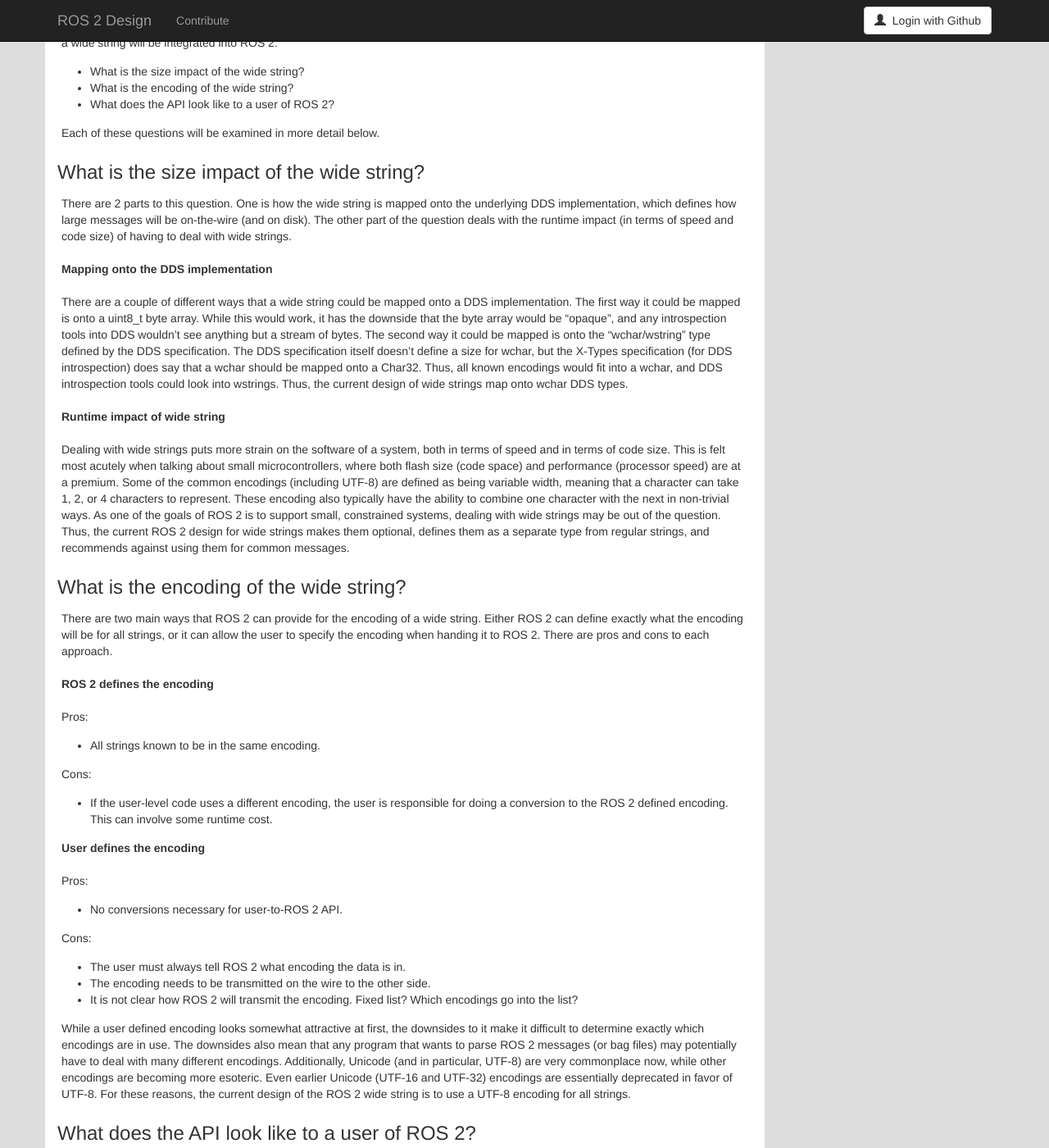
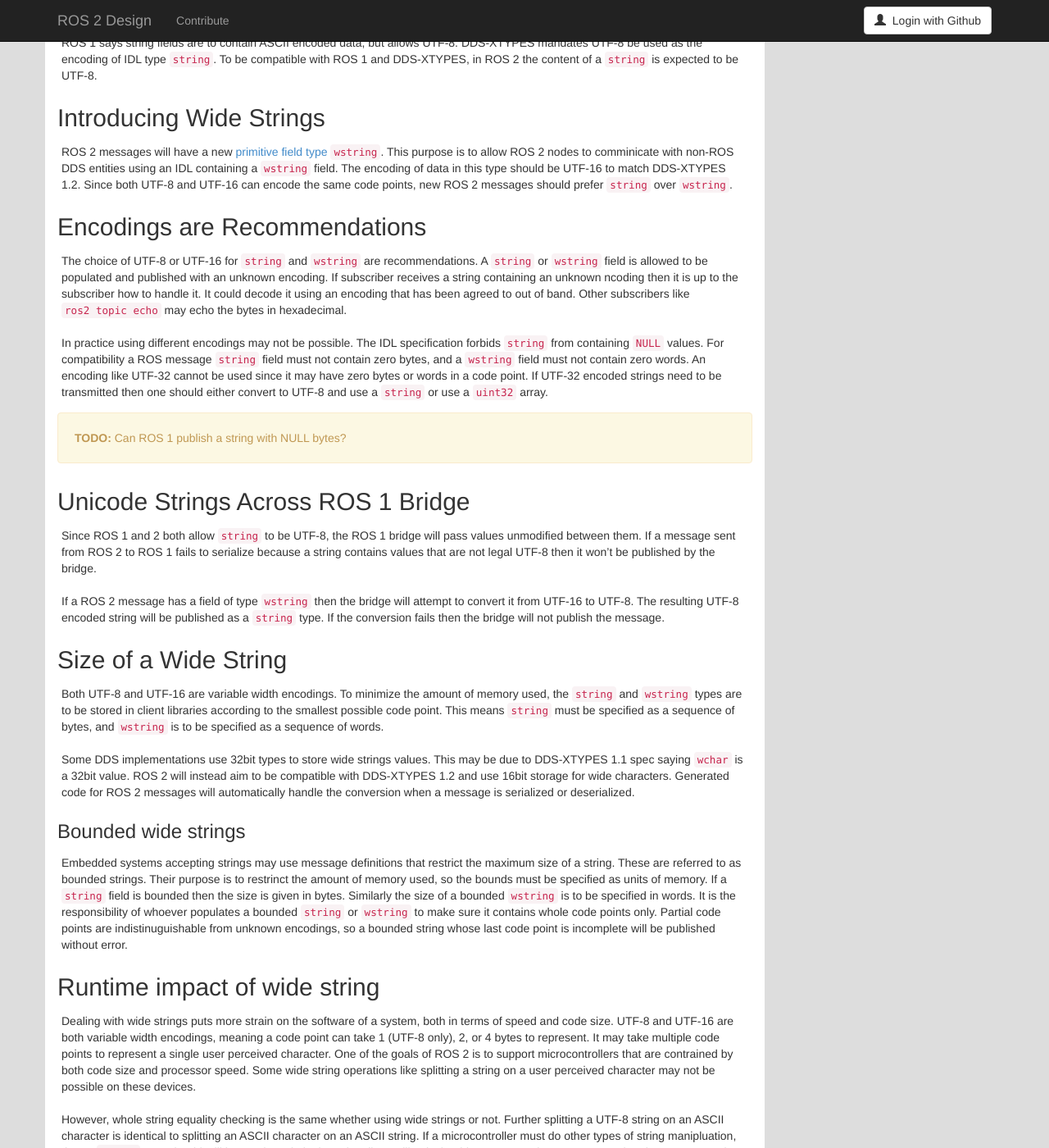
Before and after one commit to ros2/design, a Jekyll site: the page built from articles/WideStrings.md, in a window 1280 px wide and 1400 px high, scrolled down 836 px. Shown: the whole window at 82% size. Built offline with Jekyll 4.4.1, drawn with Linux system fonts in a browser that asks for light colours; nearby versions of some CDN libraries; some of the changed text lies outside the part shown.

Commit message:
String UTF-8 WString UTF-16
Recommend UTF-8 in string instead of restricting to ASCII.
wstring type specified in words and uses UTF-16.
State assumptions about string processing on microcontrollers and
recommend UTF8 still.
Remove c++ ros::utf8_string in favor of std::string and std::u16string.
Add section about wide strings via ROS 1 bridge.
String bounds specified in memory units instead of user perceived
characters.
Remove Summary since it duplicates the information above.

````diff
--- a/articles/WideStrings.md
+++ b/articles/WideStrings.md
@@ -48,87 +48,83 @@
 
 The rest of this document is generally going to assume Unicode, unless stated otherwise.
 
+## Unicode Characters in Strings
+ROS 1 says string fields are to contain ASCII encoded data, but allows UTF-8.
+DDS-XTYPES mandates UTF-8 be used as the encoding of IDL type `string`.
+To be compatible with ROS 1 and DDS-XTYPES, in ROS 2 the content of a `string` is expected to be UTF-8.
+
 ## Introducing Wide Strings
-To support multi-byte characters, ROS 2 will introduce the concept of a wide string.
-There are a few basic questions to answer on how a wide string will be integrated into ROS 2:
+ROS 2 messages will have a new [primitive field type](/articles/interface_definition.html) `wstring`.
+This purpose is to allow ROS 2 nodes to comminicate with non-ROS DDS entities using an IDL containing a `wstring` field.
+The encoding of data in this type should be UTF-16 to match DDS-XTYPES 1.2.
+Since both UTF-8 and UTF-16 can encode the same code points, new ROS 2 messages should prefer `string` over `wstring`.
 
-* What is the size impact of the wide string?
-* What is the encoding of the wide string?
-* What does the API look like to a user of ROS 2?
+## Encodings are Recommendations
+The choice of UTF-8 or UTF-16 for `string` and `wstring` are recommendations.
+A `string` or `wstring` field is allowed to be populated and published with an unknown encoding.
+If subscriber receives a string containing an unknown ncoding then it is up to the subscriber how to handle it.
+It could decode it using an encoding that has been agreed to out of band.
+Other subscribers like `ros2 topic echo` may echo the bytes in hexadecimal.
 
-Each of these questions will be examined in more detail below.
+In practice using different encodings may not be possible.
+The IDL specification forbids `string` from containing `NULL` values.
+For compatibility a ROS message `string` field must not contain zero bytes, and a `wstring` field must not contain zero words.
+An encoding like UTF-32 cannot be used since it may have zero bytes or words in a code point.
+If UTF-32 encoded strings need to be transmitted then one should either convert to UTF-8 and use a `string` or use a `uint32` array.
 
-### What is the size impact of the wide string?
+<div class="alert alert-warning" markdown="1">
+  <b>TODO:</b> Can ROS 1 publish a string with NULL bytes?
+</div>
 
-There are 2 parts to this question.
-One is how the wide string is mapped onto the underlying DDS implementation, which defines how large messages will be on-the-wire (and on disk).
-The other part of the question deals with the runtime impact (in terms of speed and code size) of having to deal with wide strings.
+## Unicode Strings Across ROS 1 Bridge
+Since ROS 1 and 2 both allow `string` to be UTF-8, the ROS 1 bridge will pass values unmodified between them.
+If a message sent from ROS 2 to ROS 1 fails to serialize because a string contains values that are not legal UTF-8 then it won't be published by the bridge.
 
-**Mapping onto the DDS implementation**
+If a ROS 2 message has a field of type `wstring` then the bridge will attempt to convert it from UTF-16 to UTF-8.
+The resulting UTF-8 encoded string will be published as a `string` type.
+If the conversion fails then the bridge will not publish the message.
 
-There are a couple of different ways that a wide string could be mapped onto a DDS implementation.
-The first way it could be mapped is onto a uint8_t byte array.
-While this would work, it has the downside that the byte array would be "opaque", and any introspection tools into DDS wouldn't see anything but a stream of bytes.
-The second way it could be mapped is onto the "wchar/wstring" type defined by the DDS specification.
-The DDS specification itself doesn't define a size for wchar, but the X-Types specification (for DDS introspection) does say that a wchar should be mapped onto a Char32.
-Thus, all known encodings would fit into a wchar, and DDS introspection tools could look into wstrings.
-Thus, the current design of wide strings map onto wchar DDS types.
+## Size of a Wide String
 
-**Runtime impact of wide string**
+Both UTF-8 and UTF-16 are variable width encodings.
+To minimize the amount of memory used, the `string` and `wstring` types are to be stored in client libraries according to the smallest possible code point.
+This means `string` must be specified as a sequence of bytes, and `wstring` is to be specified as a sequence of words.
 
-Dealing with wide strings puts more strain on the software of a system, both in terms of speed and in terms of code size.
-This is felt most acutely when talking about small microcontrollers, where both flash size (code space) and performance (processor speed) are at a premium.
-Some of the common encodings (including UTF-8) are defined as being variable width, meaning that a character can take 1, 2, or 4 characters to represent.
-These encoding also typically have the ability to combine one character with the next in non-trivial ways.
-As one of the goals of ROS 2 is to support small, constrained systems, dealing with wide strings may be out of the question.
-Thus, the current ROS 2 design for wide strings makes them optional, defines them as a separate type from regular strings, and recommends against using them for common messages.
+Some DDS implementations use 32bit types to store wide strings values.
+This may be due to DDS-XTYPES 1.1 spec saying `wchar` is a 32bit value.
+ROS 2 will instead aim to be compatible with DDS-XTYPES 1.2 and use 16bit storage for wide characters.
+Generated code for ROS 2 messages will automatically handle the conversion when a message is serialized or deserialized.
 
-### What is the encoding of the wide string?
+### Bounded wide strings
 
-There are two main ways that ROS 2 can provide for the encoding of a wide string.
-Either ROS 2 can define exactly what the encoding will be for all strings, or it can allow the user to specify the encoding when handing it to ROS 2.
-There are pros and cons to each approach.
+Embedded systems accepting strings may use message definitions that restrict the maximum size of a string.
+These are referred to as bounded strings.
+Their purpose is to restrinct the amount of memory used, so the bounds must be specified as units of memory.
+If a `string` field is bounded then the size is given in bytes.
+Similarly the size of a bounded `wstring` is to be specified in words.
+It is the responsibility of whoever populates a bounded `string` or `wstring` to make sure it contains whole code points only.
+Partial code points are indistinuguishable from unknown encodings, so a bounded string whose last code point is incomplete will be published without error.
 
-**ROS 2 defines the encoding**
+## Runtime impact of wide string
 
-Pros:
+Dealing with wide strings puts more strain on the software of a system, both in terms of speed and code size.
+UTF-8 and UTF-16 are both variable width encodings, meaning a code point can take 1 (UTF-8 only), 2, or 4 bytes to represent.
+It may take multiple code points to represent a single user perceived character.
+One of the goals of ROS 2 is to support microcontrollers that are contrained by both code size and processor speed.
+Some wide string operations like splitting a string on a user perceived character may not be possible on these devices.
 
-* All strings known to be in the same encoding.
+However, whole string equality checking is the same whether using wide strings or not.
+Further splitting a UTF-8 string on an ASCII character is identical to splitting an ASCII character on an ASCII string.
+If a microcontroller must do other types of string manipluation, then a `string` type should still be used.
+Code in the subscriber callback should stop processing a message when it encounters a byte greater than 127 in a `string` field.
 
-Cons:
+## What does the API look like to a user of ROS 2?
 
-* If the user-level code uses a different encoding, the user is responsible for doing a conversion to the ROS 2 defined encoding.
-  This can involve some runtime cost.
+### Python 3
 
-**User defines the encoding**
-
-Pros:
-
-* No conversions necessary for user-to-ROS 2 API.
-
-Cons:
-
-* The user must always tell ROS 2 what encoding the data is in.
-* The encoding needs to be transmitted on the wire to the other side.
-* It is not clear how ROS 2 will transmit the encoding.
-  Fixed list?
-  Which encodings go into the list?
-
-While a user defined encoding looks somewhat attractive at first, the downsides to it make it difficult to determine exactly which encodings are in use.
-The downsides also mean that any program that wants to parse ROS 2 messages (or bag files) may potentially have to deal with many different encodings.
-Additionally, Unicode (and in particular, UTF-8) are very commonplace now, while other encodings are becoming more esoteric.
-Even earlier Unicode (UTF-16 and UTF-32) encodings are essentially deprecated in favor of UTF-8.
-For these reasons, the current design of the ROS 2 wide string is to use a UTF-8 encoding for all strings.
-
-### What does the API look like to a user of ROS 2?
-
-#### Python 3
-
-Python 3 splits byte arrays from strings pretty cleanly.
-Thus, in Python 3, a string is a sequence of characters, where each character can take 1 or more bytes.
+In Python 3 a string is a sequence of characters where each character can take 1 or more bytes.
 Byte arrays are sequences of bytes.
-Thus, the ROS 2 API for dealing with wide strings (such as the publish API) will take just a string type in, and encode it as utf-8.
-The ROS 2 API for dealing with regular strings will take a string type in, and encode it as ASCII.
+Thus the ROS 2 API for dealing with `wstring` will take a string type in internally and convert it to UTF-16.
 
 **Example**
 
@@ -168,26 +164,23 @@
     main()
 ```
 
-Notice that this code looks almost identical to the same demo for String.
-That's because in python, the characters in the string and the byte representation are cleanly separated.
-Thus, the API looks exactly the same as it would for the String type.
+This code looks almost identical to the same demo for String.
 
-#### C++
+### C++
 
-C++ doesn't have good built-in support for wide strings.
-Using wchar_t is generally not a good option, as wchar_t has different sizes on different platforms (2 bytes on Windows, 4 bytes on Linux).
-Thus, ROS 2 will define a new type to deal with wide strings.
-The APIs that deal with wide strings will expect this new type to be passed in.
+In c++ wsing `wchar_t` has different sizes on different platforms (2 bytes on Windows, 4 bytes on Linux).
+Instead ROS 2 will use `char16_t` for characters of wide strings, and `std::u16string` for wide strings themselves.
 
 **Example**
 
 ```
+#include <codecvt>
 #include <iostream>
 #include <memory>
 
 #include "rclcpp/rclcpp.hpp"
 
-#include "std_msgs/msg/w_string.hpp"
+#include "std_msgs/msg/wstring.hpp"
 
 int main(int argc, char * argv[])
 {
@@ -204,9 +197,10 @@
 
   auto msg = std::make_shared<std_msgs::msg::WString>();
   auto i = 1;
+  std::wstring_convert<std::codecvt<char16_t, char, std::mbstate_t>, char16_t> convert_to_u16;
 
   while (rclcpp::ok()) {
-    utf8_string hello("Hello World: " + std::to_string(i++));
+    std::u16string hello(u"Hello World: " + convert_to_u16.from_bytes(std::to_string(i++)));
     msg->data = hello;
     std::cout << "Publishing: '" << msg->data.cpp_str() << "'" << std::endl;
     chatter_pub->publish(msg);
@@ -217,29 +211,3 @@
   return 0;
 }
 ```
-
-Here, ROS 2 has implemented a new type called "utf8_string" (this is still to be implemented, and the name may change).
-The publisher takes in types of utf8_string, and generates the correct data on the wire.
-
-### Bounded wide strings
-
-A note on bounded wide strings.
-ROS 2 allows for "bounded" strings and wide strings.
-These are strings that can be no longer than their bounded number.
-In the case of strings, the width of a character == the width of a byte in most cases, so the number of bytes in a bounded string is generally the bound (plus 1 for the NULL-termination).
-Wide strings are a little bit different.
-When dealing with bounded wide strings, the bound is on the number of characters, not bytes.
-Thus the maximum number of bytes the bounded wide string can be may be, and most likely will be, larger than the number of characters.
-
-## Summary
-
-To summarize, the current ROS 2 design for wide strings:
-
-* Maps wide characters onto the DDS type wchar.
-  This in turn maps wide strings on the DDS type wstring.
-* Allows them to be optionally supported by an implementation.
-* Defines wide strings as a separate type from strings.
-* Recommends against using wide strings for common messages.
-* Defines the encoding for all wide string to be UTF-8.
-* For python the APIs that deal with wstrings will take a regular str type in.
-* For C++, ROS 2 will define a new type to deal with wstrings.
````
